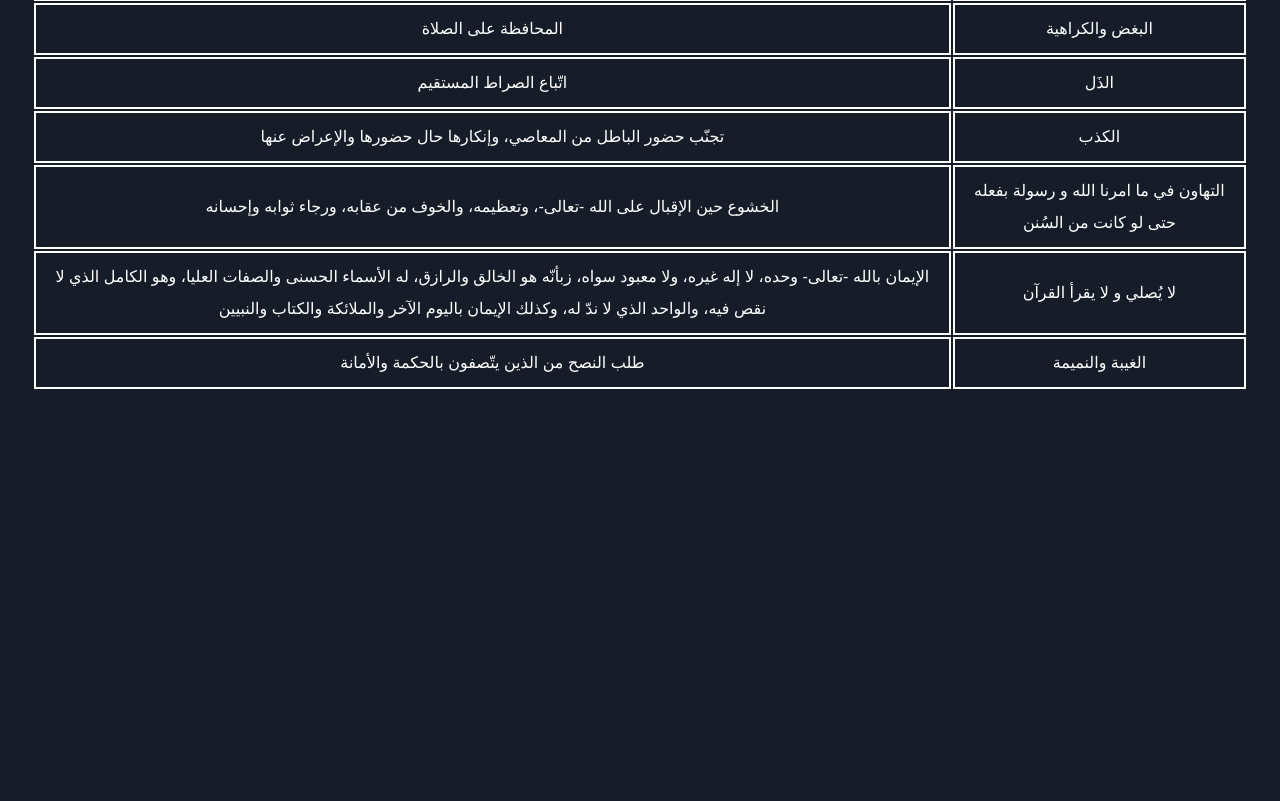
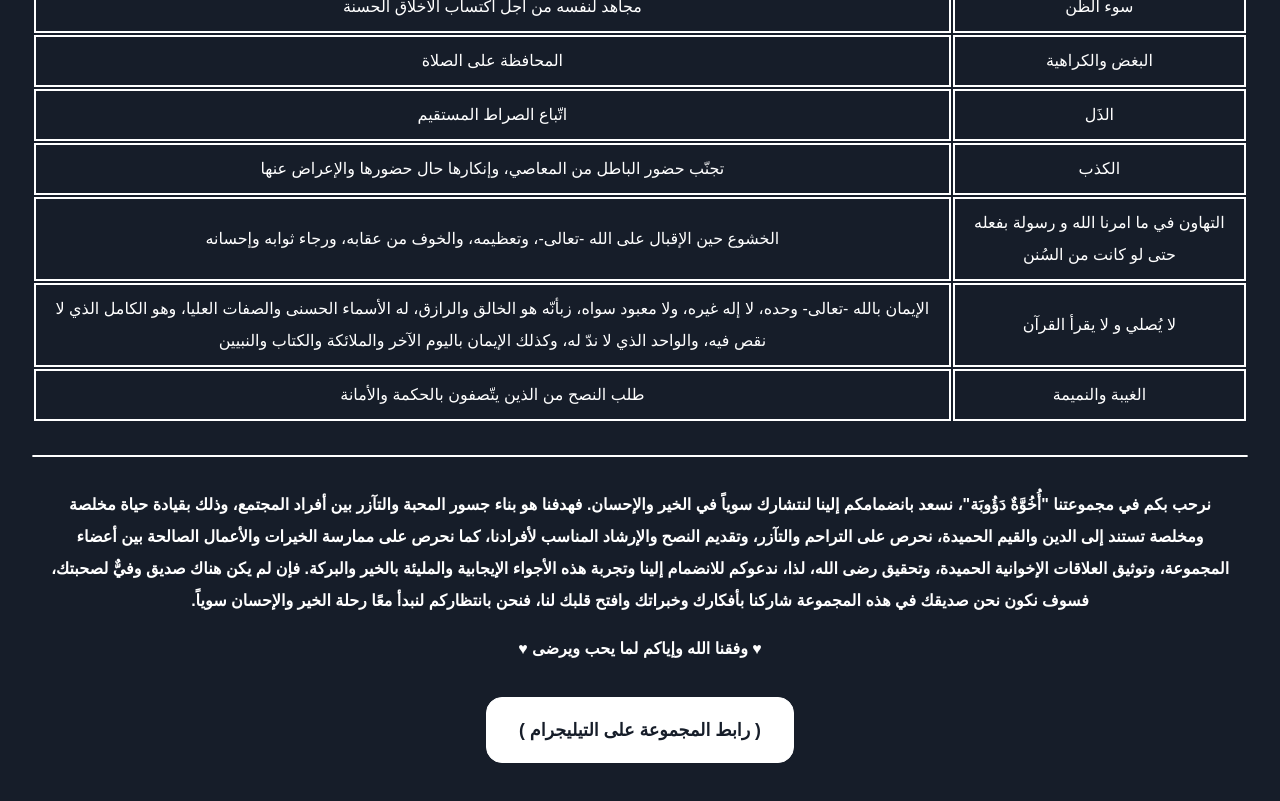
Before and after one commit to M3MD69/StaunchBrotherhood, a plain HTML site: page index.html in a window 1280 px wide. Shown: the part 797-1598 px from the top of the page. Before the commit the page ends 1220 px from the top, so only its background shows below. Drawn offline with Linux system fonts and the light colour scheme; a web font is replaced by a local one.

Commit message:
◘ Update:
	modified:   index.html
    • اضافة تعديل للصفحة و ايضاً اضافة زر و مقدمة للمجموعة

	modified:   main.css
    • تنسيق الزر و ازالة التعليقات

	deleted:    Logo.png
	deleted:    logoPage.png

```diff
--- a/index.html
+++ b/index.html
@@ -16,7 +16,7 @@
     <!-- <img src="logoPage.png"> -->
     <h1>السلام عليكم و رحمة الله و بركاته</h1>
     <h4 style="margin-top: 3rem;">في زمننا هذا كَثُر الفساد و حَل الظلم و اصبحنا مُتفرقين، هناك الكثير والكثير من الناس يُضلون الطريق إلا من رحم ربي .</h4>
-    <h4>لذلك من التفكير السليم ان يبحث المرء منّا عن صُحبة صالحة يتعايش معها وتتعايش معه وتُرشده ويُرشدهم الى الطريق الصحيح .. طريق لا يوجد فيه من يخجل ان يقوم الصاحب بعمل خير بين اصدقائه واخوانه</h4>
+    <h4>لذلك من التفكير السليم ان يبحث المرء منّا عن صُحبة صالحة يتعايش معها وتتعايش معه و يعمل بجِد واجتهاد وتقوم بتحفيزه وتُرشده ويُرشدهم الى الطريق الصحيح .. طريق لا يوجد فيه من يخجل ان يقوم الصاحب بعمل خير بين اصدقائه واخوانه</h4>
     <h4>لمن لا يجد صٌحبة صالحة يجتمع معهم على الخير، فَلِينضم معنا ♥، ونتمنى ان نحترم العهد الذي بيننا والذي هو:</h4>
     <h4>ان نظل مُخلِصين لبعضنا البعض وألّا نجتمع إلا على الحق والخير و الذي يتواجد بيننا من هو لم و لن يتحلى بصفاتٍ كريمة ويُغضب الله سبحانه وتعالى و لا يستحيب للنصيحة ابداً فلا مكان له بيننا</h4>
 
@@ -74,9 +74,13 @@
         </tr>
     </table>
 
-    <!-- <ol>
-        <li>ff</li>
-    </ol> -->
+    <hr>
+
+    <h4>نرحب بكم في مجموعتنا "أُخُوَّةٌ دَؤُوبَة"، نسعد بانضمامكم إلينا لنتشارك سوياً في الخير والإحسان. فهدفنا هو بناء جسور المحبة والتآزر بين أفراد المجتمع، وذلك بقيادة حياة مخلصة ومخلصة تستند إلى الدين والقيم الحميدة، نحرص على التراحم والتآزر، وتقديم النصح والإرشاد المناسب لأفرادنا، كما نحرص على ممارسة الخيرات والأعمال الصالحة بين أعضاء المجموعة، وتوثيق العلاقات الإخوانية الحميدة، وتحقيق رضى الله، لذا، ندعوكم للانضمام إلينا وتجربة هذه الأجواء الإيجابية والمليئة بالخير والبركة. فإن لم يكن هناك صديق وفيٌّ لصحبتك، فسوف نكون نحن صديقك في هذه المجموعة شاركنا بأفكارك وخبراتك وافتح قلبك لنا، فنحن بانتظاركم لنبدأ معًا رحلة الخير والإحسان سوياً.</h4>
+    <h4>♥ وفقنا الله وإياكم لما يحب ويرضى ♥</h4>
+
+    <a target="_blank" href="https://t.me/StaunchBrotherhood"><button>( رابط المجموعة على التيليجرام )</button></a>
+
 </body>
 
 </html>
--- a/main.css
+++ b/main.css
@@ -17,21 +17,36 @@
     line-height: 2rem;
     color: #FFFFFF;
     background-color: var(--primaryColor);
+    -webkit-user-select: none;
+    -moz-user-select: none;
+    -ms-user-select: none;
+    user-select: none;
 }
 
-img {
-    width: 25rem;
-    border: 5px solid #FFFFFF;
-    border-radius: 1rem 50rem;
-    padding: 1rem;
+::-webkit-scrollbar {
+    width: 0.5rem;
+}
+
+::-webkit-scrollbar-track {
+    border: 0.5em solid var(--primaryColor);
+    box-shadow: inset 0 0 1px 1px var(--secondaryColor);
+    border-radius: 0.5rem;
+}
+
+::-webkit-scrollbar-thumb {
+    background: linear-gradient(0deg, var(--secondaryColor), var(--secondaryColor));
+    border-radius: 0.5rem;
+}
+
+::-webkit-scrollbar-thumb:hover {
+    background: linear-gradient(0deg, var(--primaryColor), var(--secondaryColor), var(--primaryColor));
 }
 
 h1 {
     line-height: 3.5rem;
 }
 
-table,
-hr {
+table {
     margin: auto;
 }
 
@@ -39,6 +54,7 @@ hr {
     background-color: #FFFFFF;
     border-radius: 1rem;
     border: 1.5px solid #FFFFFF;
+    margin: 2rem auto;
 }
 
 td {
@@ -46,8 +62,22 @@ td {
     border: 2.5px solid #FFFFFF;
 }
 
-/* ol,
-li {
-    text-align: start;
-    list-style-type: disc;
-} */
+button {
+    background-color: var(--secondaryColor);
+    border: 0.1rem solid var(--secondaryColor);
+    color: var(--primaryColor);
+    padding: 1rem 2rem;
+    text-align: center;
+    text-decoration: none;
+    display: inline-block;
+    font-size: 1.1rem;
+    font-weight: bold;
+    cursor: pointer;
+    border-radius: 1rem;
+    transition: all 0.3s ease-in-out;
+}
+
+button:hover {
+    background-color: var(--primaryColor);
+    color: var(--secondaryColor);
+}
```
Also changed, not shown: Logo.png (deleted), logoPage.png (deleted).
